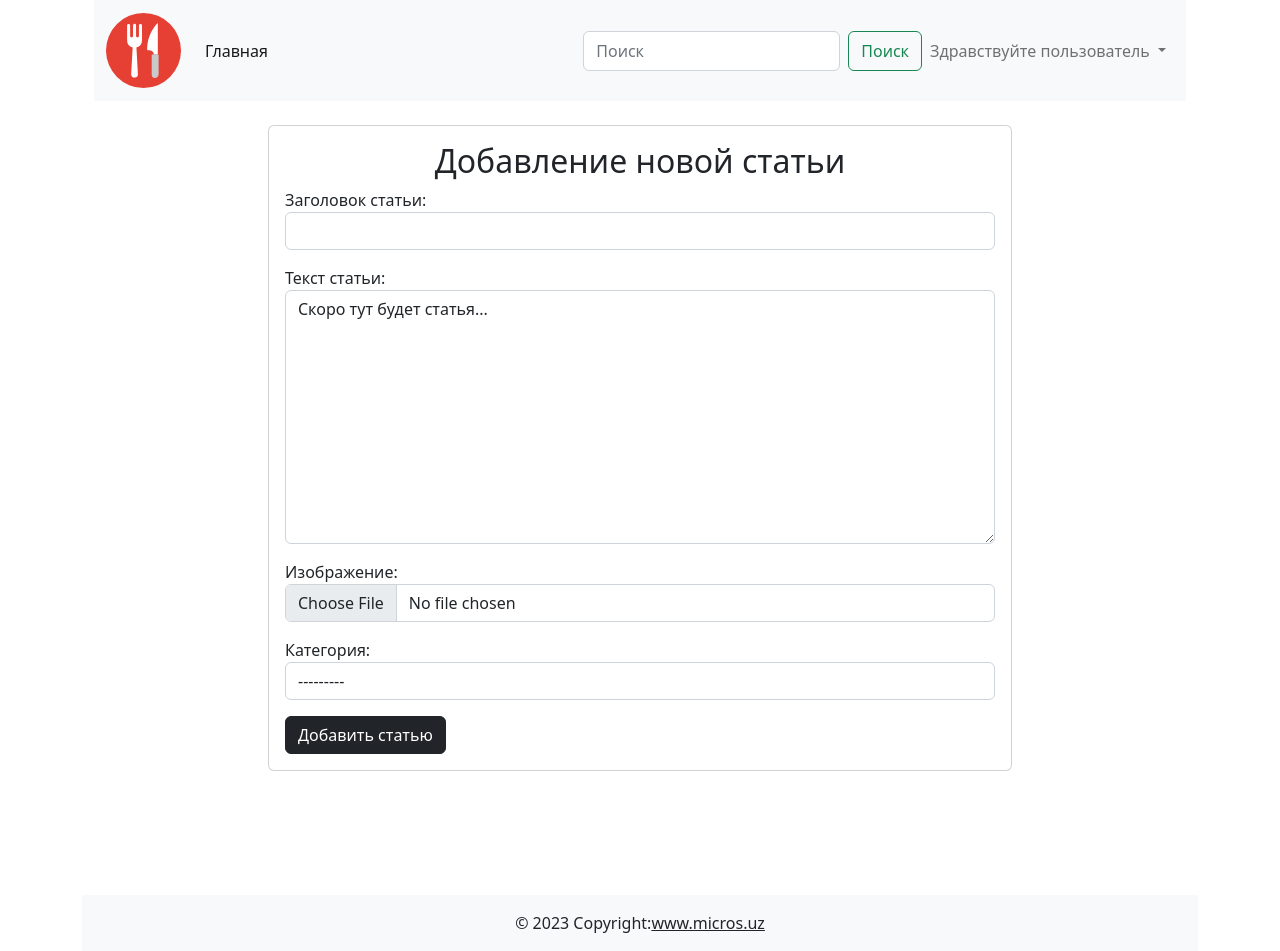
After one commit to fenixAlex88/django_cooking, a Django app: page /post/add in a window 1280 px wide. The commit adds this page. Run offline with Django 5.2, Linux system fonts and the light colour scheme; data comes from the database, SQL or seed files in the repository; both versions use the stored data as it was after the commit.

Commit message:
add form for added post

```diff
--- /dev/null
+++ b/cooking/forms.py
@@ -0,0 +1,15 @@
+from django import forms
+from .models import Post
+
+class PostAddForm(forms.ModelForm):
+    """Форма добавления новой статьи от пользователя"""
+
+    class Meta:
+        model = Post
+        fields = ('title', 'content', 'photo', 'category')
+        widgets = {
+            'title': forms.TextInput(attrs={'class': 'form-control'}),
+            'content': forms.Textarea(attrs={'class': 'form-control'}),
+            'photo': forms.FileInput(attrs={'class': 'form-control'}),
+            'category': forms.Select(attrs={'class': 'form-control'}),
+        }
--- /dev/null
+++ b/cooking/templates/cooking/article_add_form.html
@@ -0,0 +1,18 @@
+{% extends 'base.html' %}
+
+{% block main %}
+	<!-- Add post-->
+            <div class="d-flex justify-content-center">
+                <div class="card col-8 mb-4 mt-4">
+                    <div class="card-body">
+                        <h2 class="text-center">Добавление новой статьи</h2>
+                        <form action="" method="post" enctype="multipart/form-data">
+                            {% csrf_token %}
+                            {{ form.as_p }}
+                            <button class="btn btn-dark" type="submit">Добавить статью</button>
+                        </form>
+                    </div>
+                </div>
+            </div>
+            <div><div style="margin-top: 100px;"></div></div>
+{% endblock main %}
--- a/cooking/urls.py
+++ b/cooking/urls.py
@@ -1,9 +1,10 @@
 from django.urls import path
 
-from .views import category_list, index, post_detail
+from .views import category_list, index, post_detail, add_post
 
 urlpatterns = [
     path('', index, name='index'),
 	path('category/<int:pk>/', category_list, name='category_list'),
-   	path('post/<int:pk>', post_detail, name='post_detail')
+	path('post/add', add_post, name='add_post'),
+   	path('post/<int:pk>', post_detail, name='post_detail'),
 ]
--- a/cooking/views.py
+++ b/cooking/views.py
@@ -1,6 +1,7 @@
-from django.shortcuts import render
+from django.shortcuts import render, redirect
 from .models import Post
 from django.db.models import F
+from .forms import PostAddForm
 
 def index(request):
 	"""Для главной страницы"""
@@ -31,3 +32,26 @@ def post_detail(request, pk):
 		'ext_posts': ext_posts,
 	}
 	return render(request, 'cooking/article_detail.html', context)
+
+def add_post(request):
+	"""Добавление статьи от пользователя, без админки"""
+	if request.method == 'POST':
+		form = PostAddForm(request.POST, request.FILES)
+		if form.is_valid():
+			post = Post.objects.create(**form.cleaned_data)
+			post.save()
+			return redirect('post_detail', pk=post.pk)
+		else:
+			context = {
+				'title': 'Добавить статью',
+				'form': form,
+			}
+			return render(request, 'cooking/article_add_form.html', context)
+	else:
+		form = PostAddForm()
+
+	context = {
+		'title': 'Добавить статью',
+		'form': form,
+	}
+	return render(request,'cooking/article_add_form.html',context)
--- a/templates/components/_navbar.html
+++ b/templates/components/_navbar.html
@@ -24,7 +24,7 @@
 								</a>
 								<ul class="dropdown-menu" aria-labelledby="navbarDropdown">
 									<li><a class="dropdown-item" href="#!">Моя страница</a></li>
-									<li><a class="dropdown-item" href="#!">Добавить статью</a></li>
+									<li><a class="dropdown-item" href="{% url 'add_post' %}">Добавить статью</a></li>
 									<li><hr class="dropdown-divider"></li>
 									<li><a class="dropdown-item" href="#!">Выход</a></li>
 								</ul>
```
Also changed, not shown: db.sqlite3, 1 other file.
